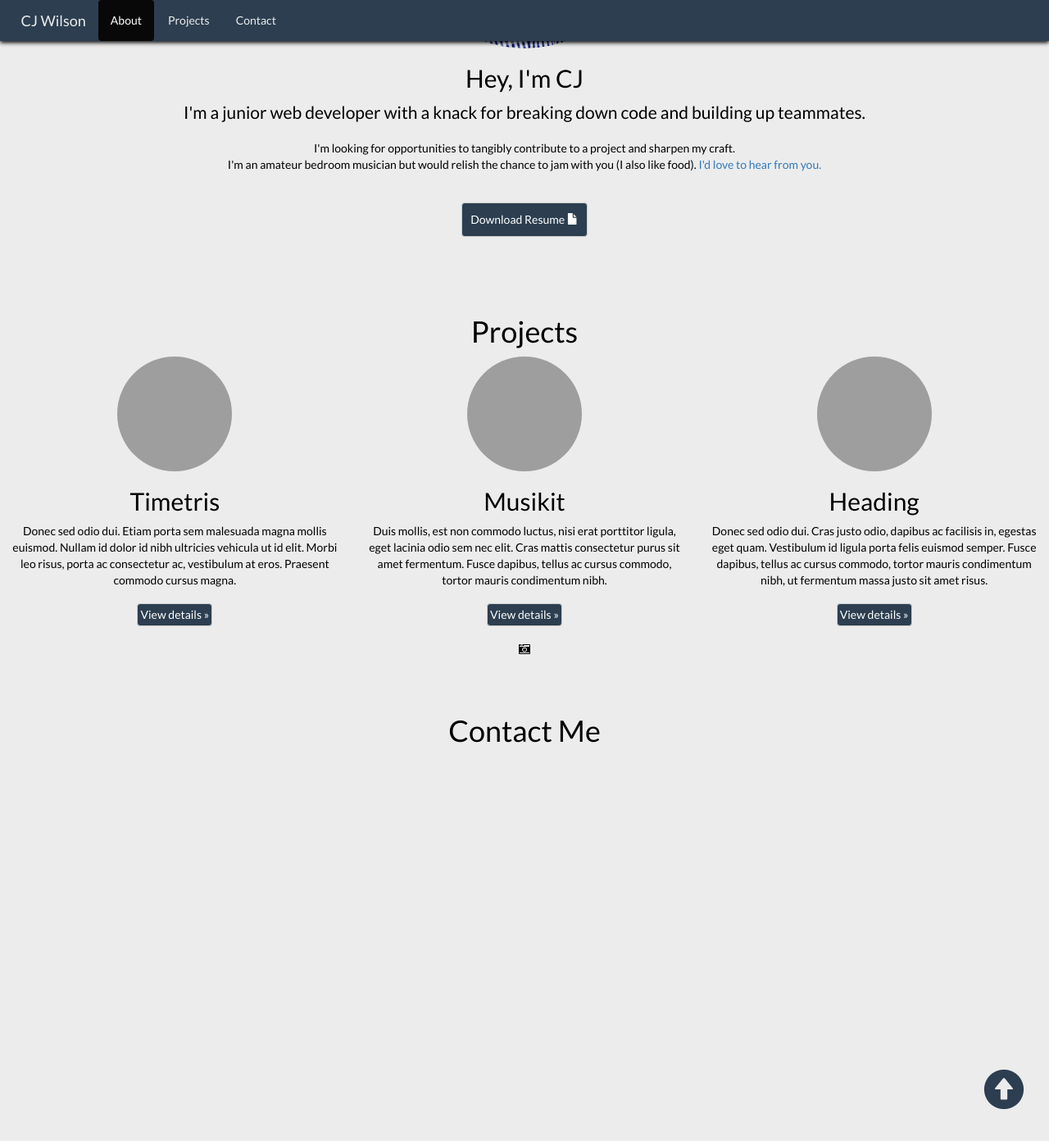
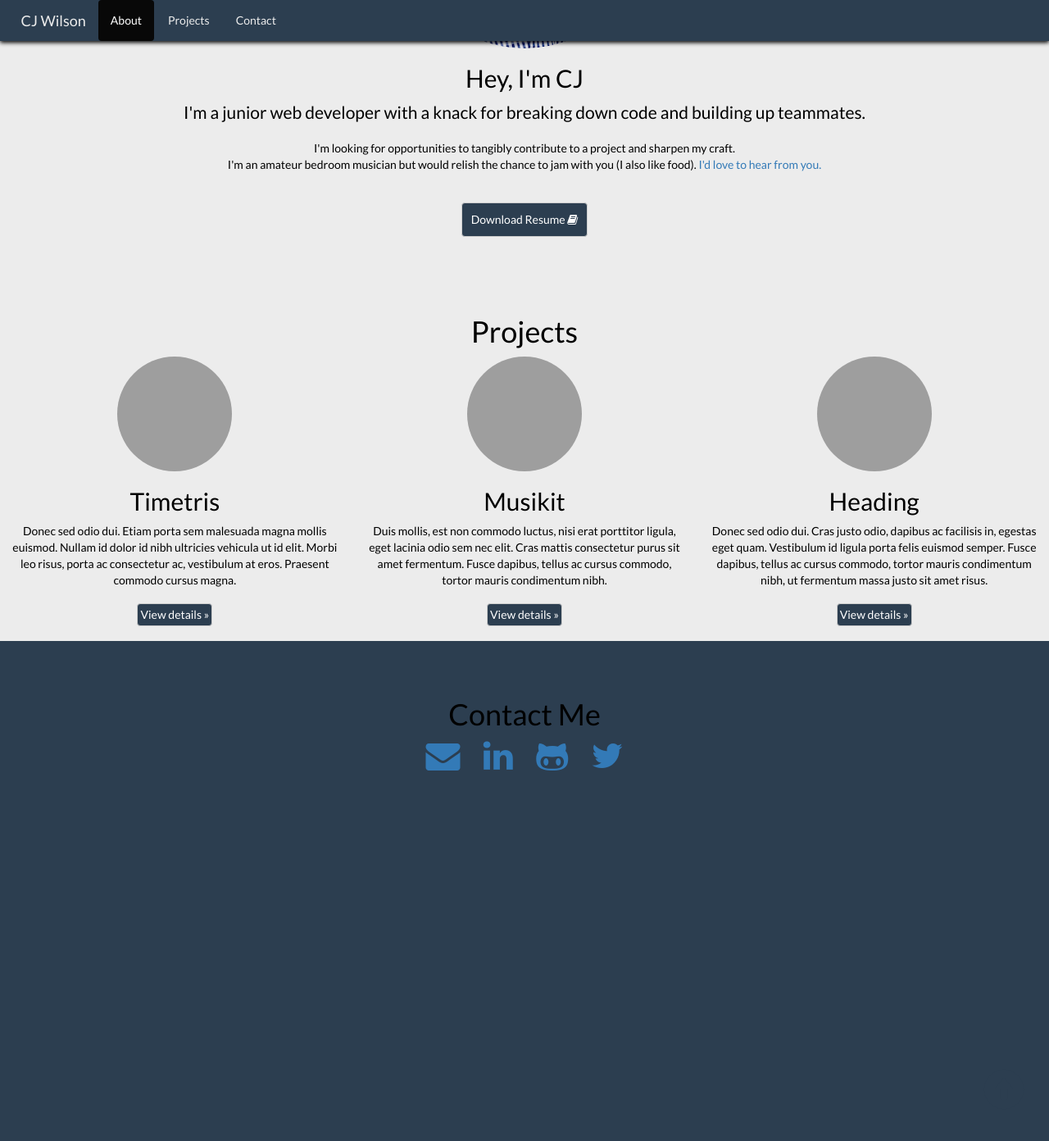
Before and after one commit to cjwilsonjr/cjwilsonjr.github.io, a Jekyll site: the page welcome.html, which Jekyll copies as it is, in a window 1280 px wide and 1400 px high, scrolled down 1041 px. Shown: the top 1392 px of the window at 82% size. Built offline with Jekyll 4.4.1, drawn with Linux system fonts in a browser that asks for light colours; nearby versions of some CDN libraries; grey boxes are pictures that could not be loaded.

Commit message:
update resume and add social icon links

```diff
--- a/css/welcome.css
+++ b/css/welcome.css
@@ -107,16 +107,11 @@ body {
 
 #contact {
   padding-top: 50px;
+  background: #2C3E50;
   /*padding: 40px 15px;*/
   text-align: center;
   width: 100%;
-  height: 100%;
-}
-
-.lead, p {
-  /*display: inline-block;*/
-  /*padding: 5px;*/
-  /*color: white;*/
+  height: 750px;
 }
 
 .btn, .btn:hover {
@@ -125,3 +120,7 @@ body {
   background: #2C3E50;
   color: white;
 }
+
+#social-icons a {
+  margin: 1%;
+}
--- a/welcome.html
+++ b/welcome.html
@@ -16,7 +16,7 @@
     <link href="css/bootstrap.min.css" rel="stylesheet">
     <link href="css/welcome.css" rel="stylesheet">
     <link href='http://fonts.googleapis.com/css?family=Lato&subset=latin,latin-ext' rel='stylesheet' type='text/css'>
-    <link rel="stylesheet" href="//maxcdn.bootstrapcdn.com/font-awesome/4.3.0/css/font-awesome.min.css">
+    <link rel="stylesheet" href="http://maxcdn.bootstrapcdn.com/font-awesome/4.3.0/css/font-awesome.min.css">
 
     <script src="https://ajax.googleapis.com/ajax/libs/jquery/1.11.3/jquery.min.js"></script>
     <script src="js/bootstrap.min.js"></script>
@@ -69,8 +69,9 @@
           <p class="lead">
           I'm a junior web developer with a knack for breaking down code and building up teammates.</p>
           <p>I'm looking for opportunities to tangibly contribute to a project and sharpen my craft.<br>
-          I'm an amateur bedroom musician but would relish the chance to jam with you (I also like food).  <a href="mailto:christopher.wilson.jr@gmail.com">I'd love to hear from you.</a></p>
-          <a class="btn btn-default" href="images/CHRISTOPHERWILSONRESUME.pdf">Download Resume <span class="glyphicon glyphicon-file"></a>
+          I'm an amateur bedroom musician but would relish the chance to jam with you (I also like food).  <a href="mailto:cj@cjwilsonjr.com">I'd love to hear from you.</a></p>
+          <a class="btn btn-default" href="images/CHRISTOPHERWILSONRESUME.pdf">Download Resume <i class="fa fa-book"></i>
+</a>
       </div>
 
       <div id="projects" class="container-fluid marketing">
@@ -93,12 +94,16 @@
             <p>Donec sed odio dui. Cras justo odio, dapibus ac facilisis in, egestas eget quam. Vestibulum id ligula porta felis euismod semper. Fusce dapibus, tellus ac cursus commodo, tortor mauris condimentum nibh, ut fermentum massa justo sit amet risus.</p>
             <p><a class="btn btn-default" href="#" role="button">View details &raquo;</a></p>
           </div>
-        <i class="fa fa-camera-retro"></i>
       </div>
 
       <div id="contact">
         <h1>Contact Me</h1>
-
+        <div id="social-icons">
+          <a href="mailto:cj@cjwilsonjr.com"><i class="fa fa-envelope fa-3x"></i></a>
+          <a href="https://www.linkedin.com/in/cjwilsonjr" ><i class="fa fa-linkedin fa-3x"></i></a>
+          <a href="https://github.com/cjwilsonjr"><i class="fa fa-github-alt fa-3x"></i></a>
+          <a href="https://twitter.com/heycjwilson"><i class="fa fa-twitter fa-3x"></i></a>
+        </div>
       </div>
 
     </div>
```
Also changed, not shown: 1 other file.
